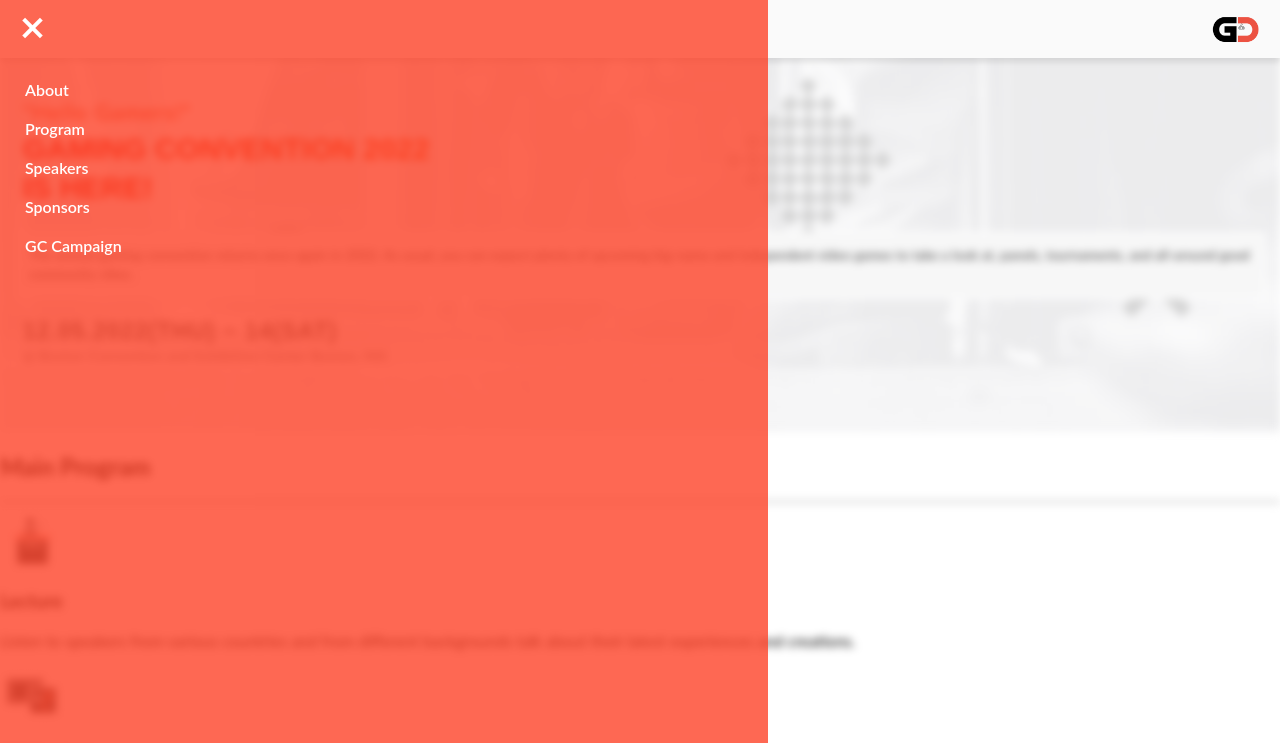
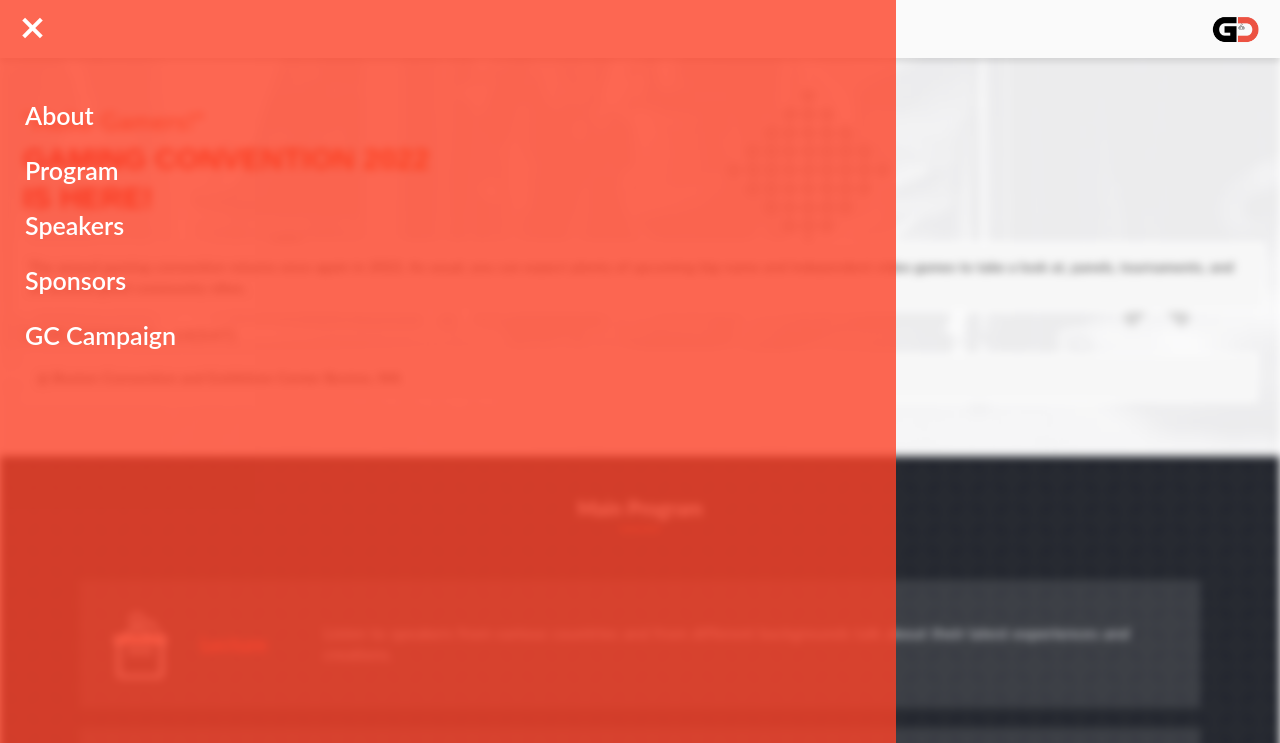
Before and after one commit to ha-manel/Gaming-Convention, a website: page index.html in a window 1280 px wide. Both pictures are taken after a click on the element 32 px from the left and 28 px from the top of the page. Shown: the top 743 px of the page. Drawn offline with Linux system fonts and the light colour scheme; a web font is replaced by a local one.

Commit message:
Add program section

```diff
--- a/css/main.css
+++ b/css/main.css
@@ -2,6 +2,7 @@
   width: 100vw;
   margin: 0;
   overflow-x: hidden;
+  font-family: 'Lato', sans-serif;
 }
 
 ul {
@@ -14,39 +15,38 @@
   text-decoration: none;
 }
 
-body {
-  font-family: "Lato", sans-serif;
-}
 body.active {
   overflow-y: hidden;
-}
-body.active #headline, body.active #program, body.active #speakers #sponsors, body.active #footer {
-  filter: blur(4px);
 }
 
 header {
   width: 100%;
 }
+
 header #top-header {
   width: 100%;
-  background-color: #3E3E3E;
+  background-color: #3e3e3e;
   padding: 7px 180px;
   display: none;
   justify-content: flex-end;
   align-items: center;
   box-sizing: border-box;
 }
+
 header #top-header ul {
   display: flex;
   gap: 20px;
 }
+
 header #top-header ul li a {
   color: #fff;
   font-size: 12px;
 }
+
 header #top-header ul li a i {
   font-size: 14px;
 }
+
 header nav {
   width: 100%;
   display: flex;
@@ -55,15 +55,17 @@
   box-sizing: border-box;
   position: fixed;
   top: 0;
-  background-color: #FAFAFA;
+  background-color: #fafafa;
   box-shadow: 0 4px 6px 0 rgba(0, 0, 0, 0.1);
   transition: background-color 0.3s ease-in-out;
   z-index: 1;
 }
+
 header nav img {
   width: 48px;
   margin-right: 20px;
 }
+
 header nav #nav-menu #hamburger {
   display: block;
   cursor: pointer;
@@ -73,6 +75,7 @@
   top: 12px;
   z-index: 3;
 }
+
 header nav #nav-menu #hamburger .bar {
   display: block;
   width: 25px;
@@ -82,29 +85,34 @@
   transition: all 0.3s ease-in-out;
   background-color: #272a31;
 }
+
 header nav #nav-menu #hamburger.active .bar {
   background-color: #fff;
 }
+
 header nav #nav-menu #hamburger.active .bar:nth-child(2) {
   opacity: 0;
 }
+
 header nav #nav-menu #hamburger.active .bar:nth-child(1) {
   transform: translateY(9px) rotate(45deg);
 }
+
 header nav #nav-menu #hamburger.active .bar:nth-child(3) {
   transform: translateY(-9px) rotate(-45deg);
 }
+
 header nav #nav-menu ul {
-  width: 60%;
+  width: 70%;
   height: 100vh;
   background-color: rgba(254, 67, 40, 0.8);
   display: flex;
   flex-direction: column;
-  gap: 20px;
+  gap: 25px;
   position: absolute;
   top: 0;
   left: 0;
-  padding-top: 80px;
+  padding-top: 100px;
   padding-left: 25px;
   box-sizing: border-box;
   transform: translateX(-100%);
@@ -112,72 +120,158 @@
   transition: all 0.3s ease-in-out;
   z-index: 2;
 }
+
 header nav #nav-menu ul a {
-  font-size: 16px;
+  font-size: 25px;
   color: #fff;
   font-weight: 600;
 }
+
 header nav #nav-menu ul.active {
   transform: translateX(0);
 }
 
 #headline {
+  width: 100vw;
   padding: 25px 15px 40px;
-  margin-top: 40px;
-  background-image: url("../images/mobile-bg.png");
+  margin-top: 50px;
+  background-image: url('../images/mobile-bg.png');
   background-position: 0 -15px;
   background-repeat: no-repeat;
   background-size: cover;
+  background-color: #f7f7f7;
+  box-sizing: border-box;
 }
+
 #headline h1 {
   font-size: 30px;
-  font-family: "COCOGOOSE", sans-serif;
+  font-family: 'COCOGOOSE', sans-serif;
   line-height: 1.3;
   background: linear-gradient(to right, #e70e02, #fd5200, #f8961e);
   -webkit-background-clip: text;
-  background-clip: text;
   -webkit-text-fill-color: transparent;
   font-weight: 900;
   padding: 0 8px;
 }
+
 #headline h1 span {
-  font-family: "Lato", sans-serif;
+  font-family: 'Lato', sans-serif;
   letter-spacing: 1px;
-  font-size: 22px;
+  font-size: 24px;
   font-weight: 400;
-  color: #EC5328;
-  -webkit-text-fill-color: #EC5328;
+  color: #ec5328;
+  -webkit-text-fill-color: #ec5328;
 }
+
 #headline p {
-  background-color: #F7F7F7;
+  background-color: #f7f7f7;
   margin-top: 10px;
   padding: 12px 12px;
   border: 2px solid #fff;
-  font-size: 13px;
+  font-size: 14px;
   font-weight: 600;
   letter-spacing: 0.3px;
   line-height: 1.5;
   color: #595959;
 }
+
 #headline #time-place {
   padding: 0 8px;
 }
+
 #headline #time-place h2 {
-  font-family: "COCOGOOSE", sans-serif;
+  font-family: 'COCOGOOSE', sans-serif;
   font-size: 23px;
   font-weight: 600;
   letter-spacing: 1px;
   color: #595959;
   margin-bottom: 0;
 }
-#headline #time-place p {
+
+#headline #time-place #time {
   margin-top: 0;
   border: none;
   background-color: transparent;
   padding-top: 0;
   padding-left: 0;
   color: #898989;
-  font-size: 14px;
+  font-size: 15px;
+}
+
+#program {
+  width: 100vw;
+  background-color: #272a31;
+  background-image: url('../images/main-bg.png');
+  padding: 40px 20px;
+  box-sizing: border-box;
+  display: flex;
+  flex-direction: column;
+  align-items: center;
+}
+
+#program .section-header {
+  color: #fff;
+  font-size: 20px;
+  padding-bottom: 0;
+  text-align: center;
+  margin: 0;
+}
+
+#program hr {
+  width: 40px;
+  border: 1px solid #ec5242;
+  margin-bottom: 30px;
+}
+
+#program #activity {
+  min-height: 128px;
+  display: flex;
+  align-items: center;
+  gap: 18px;
+  background-color: rgba(255, 255, 255, 0.1);
+  margin-top: 20px;
+  padding: 0 18px;
+  border-radius: 4px;
+}
+
+#program #activity img {
+  width: 12%;
+  height: 14.9%;
+  max-width: 85px;
+  min-width: 61px;
+}
+
+#program #activity h3 {
+  color: #ec5242;
+  font-size: 20px;
+  min-width: 105px;
+}
+
+#program #activity p {
+  color: #d7d9dc;
+  letter-spacing: 0.2px;
+  line-height: 1.3;
+}
+
+#program button {
+  width: 90%;
+  margin-top: 40px;
+  padding: 30px 40px;
+  color: #f7f7f7;
+  font-size: 1.5rem;
+  font-family: inherit;
+  font-weight: 500;
+  background-color: #ff4f38;
+  border: none;
+  border-radius: 4px;
+  letter-spacing: 1.5px;
+}
+
+body.active #headline,
+body.active #program,
+body.active #speakers #sponsors,
+body.active #footer {
+  filter: blur(4px);
 }
 
 /*# sourceMappingURL=main.css.map */
```
Also changed, not shown: 2 other files.
